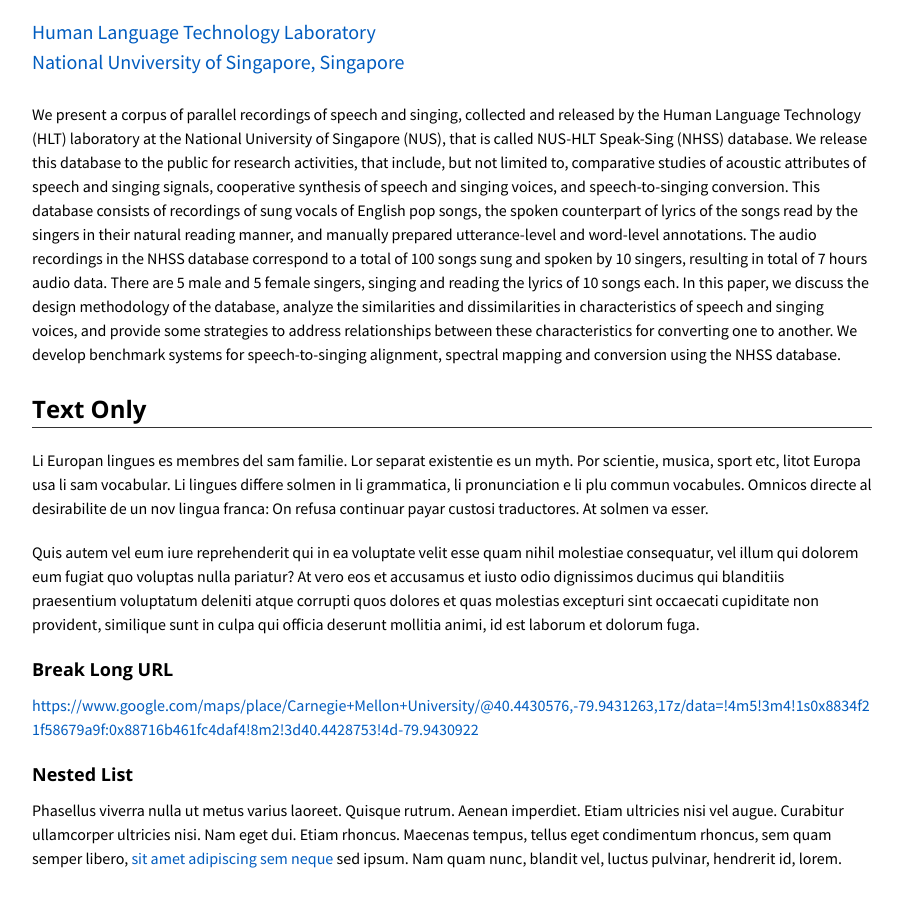
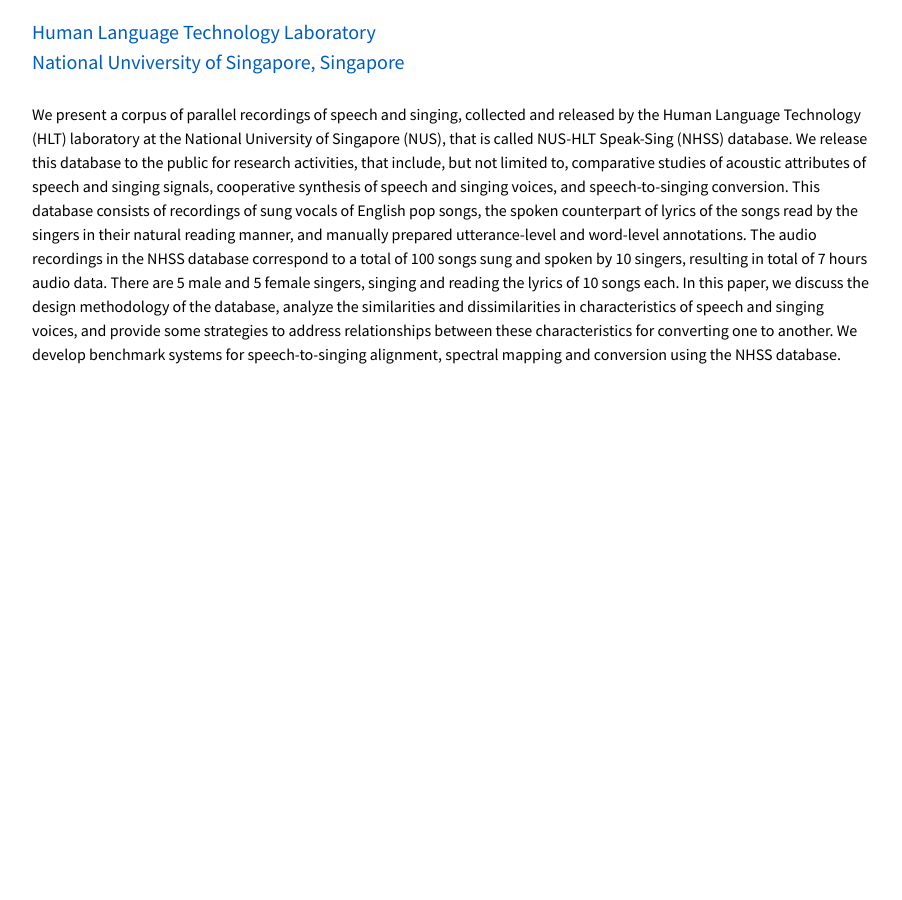
Before and after one commit to bidishasharma/bidishasharma.github.io, a Jekyll site: the page NHSS_Database/index.html, which Jekyll copies as it is, in a window 1280 px wide and 900 px high, scrolled down 729 px. Shown: the whole window, without its empty margins (188-1090 px from the left). Built offline with Jekyll 4.4.1, drawn with Linux system fonts in a browser that asks for light colours; after the commit the page ends 1125 px from its top, so only the background shows below that.

Commit message:
Update index.html

```diff
--- a/NHSS_Database/index.html
+++ b/NHSS_Database/index.html
@@ -54,40 +54,7 @@
         <!--End Intro-->
         <!-------------------------------------------------------------------------------------------->
         <!--Start Text Only-->
-        <div class="flex-row">
-          <div class="flex-item flex-column">
-            <h2 class="add-top-margin">Text Only</h2>
-            <hr>
-            <p class="text">
-              Li Europan lingues es membres del sam familie. Lor separat existentie es un myth. Por scientie, musica,
-              sport etc, litot Europa usa li sam vocabular. Li lingues differe solmen in li grammatica, li pronunciation e
-              li plu commun vocabules. Omnicos directe al desirabilite de un nov lingua franca: On refusa continuar payar
-              custosi traductores. At solmen va esser.
-            </p>
-            <p class="text">
-              Quis autem vel eum iure reprehenderit qui in ea voluptate velit esse quam nihil molestiae consequatur,
-              vel illum qui dolorem eum fugiat quo voluptas nulla pariatur? At vero eos et accusamus et iusto odio dignissimos
-              ducimus qui blanditiis praesentium voluptatum deleniti atque corrupti quos dolores et quas molestias
-              excepturi sint occaecati cupiditate non provident, similique sunt in culpa qui officia deserunt mollitia
-              animi, id est laborum et dolorum fuga.
-            </p>
-            <h3>Break Long URL</h3>
-            <p class="text">
-              <a class="break-long-url" target="_blank" href="https://www.google.com/maps/place/Carnegie+Mellon+University/@40.4430576,-79.9431263,17z/data=!4m5!3m4!1s0x8834f21f58679a9f:0x88716b461fc4daf4!8m2!3d40.4428753!4d-79.9430922">https://www.google.com/maps/place/Carnegie+Mellon+University/@40.4430576,-79.9431263,17z/data=!4m5!3m4!1s0x8834f21f58679a9f:0x88716b461fc4daf4!8m2!3d40.4428753!4d-79.9430922</a>
-            </p>
-            <h3>Nested List</h3>
-            <p class="text">
-              Phasellus viverra nulla ut metus varius laoreet. Quisque rutrum. Aenean imperdiet. Etiam ultricies nisi vel
-              augue. Curabitur ullamcorper ultricies nisi. Nam eget dui. Etiam rhoncus. Maecenas tempus, tellus eget
-              condimentum rhoncus, sem quam semper libero, <a target="_blank" href="javascript:void(0)">sit amet adipiscing sem neque</a> sed ipsum. Nam quam nunc, blandit
-              vel, luctus pulvinar, hendrerit id, lorem.
-            </p>
 
-        <!--End Credits-->
-        <!-------------------------------------------------------------------------------------------->
-      </div>
-    </div>
-  </div>
 </body>
 
 </html>
```
